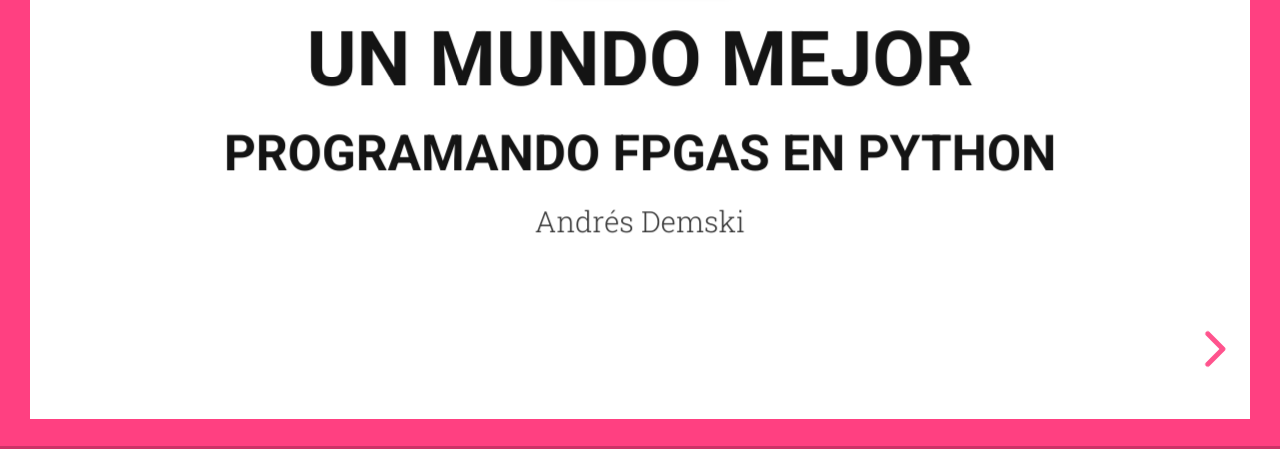
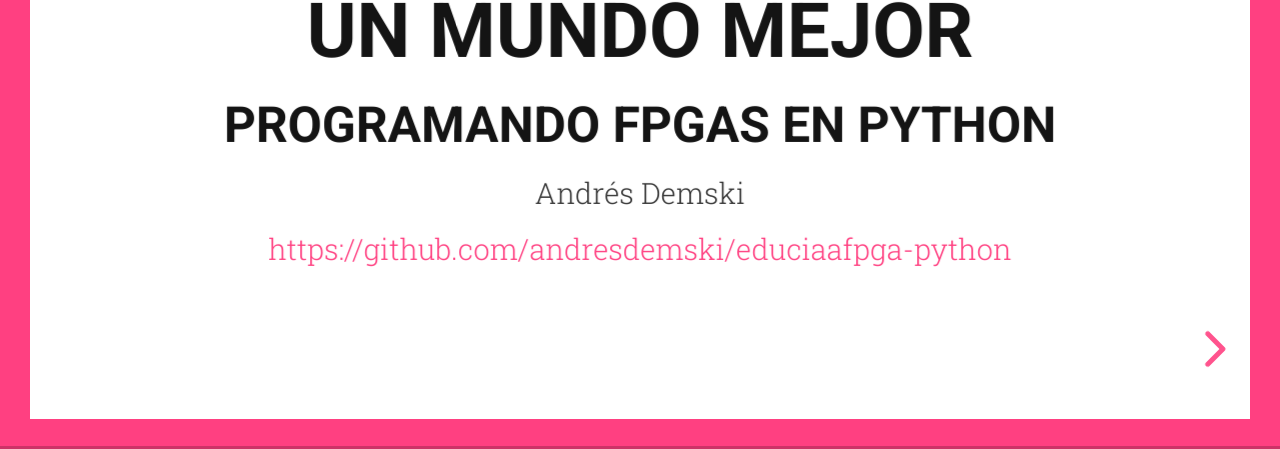
Before and after one commit to ydnatag/educiaafpga-python, a plain HTML site: page docs/index.html in a window 1280 px wide. Shown: the part 351-800 px from the top of the page. Drawn offline with Linux system fonts and the light colour scheme.

Commit message:
page update

```diff
--- a/docs/index.html
+++ b/docs/index.html
@@ -64,6 +64,7 @@
 <h1 id="un-mundo-mejor">Un mundo mejor</h1>
 <h3 id="programando-fpgas-en-python">Programando FPGAs en PYTHON</h3>
 <p>Andrés Demski</p>
+<p><a href="https://github.com/andresdemski/educiaafpga-python">https://github.com/andresdemski/educiaafpga-python</a></p>
 </section><section>
 <h2 id="temario">Temario</h2>
 <ul>
@@ -468,6 +469,7 @@ blackice, alchitry_au, icestick, orangecrab_r0_1</p>
 </section><section>
 <h1 id="muchas-gracias">Muchas gracias!</h1>
 <p><a href="mailto:andresdemski@gmail.com">andresdemski@gmail.com</a></p>
+<p><a href="https://github.com/andresdemski/educiaafpga-python">https://github.com/andresdemski/educiaafpga-python</a></p>
 <p><a href="https://github.com/andresdemski">https://github.com/andresdemski</a></p>
 <p><a href="https://www.linkedin.com/in/ademski/">https://www.linkedin.com/in/ademski/</a></p>
 </section>
```
